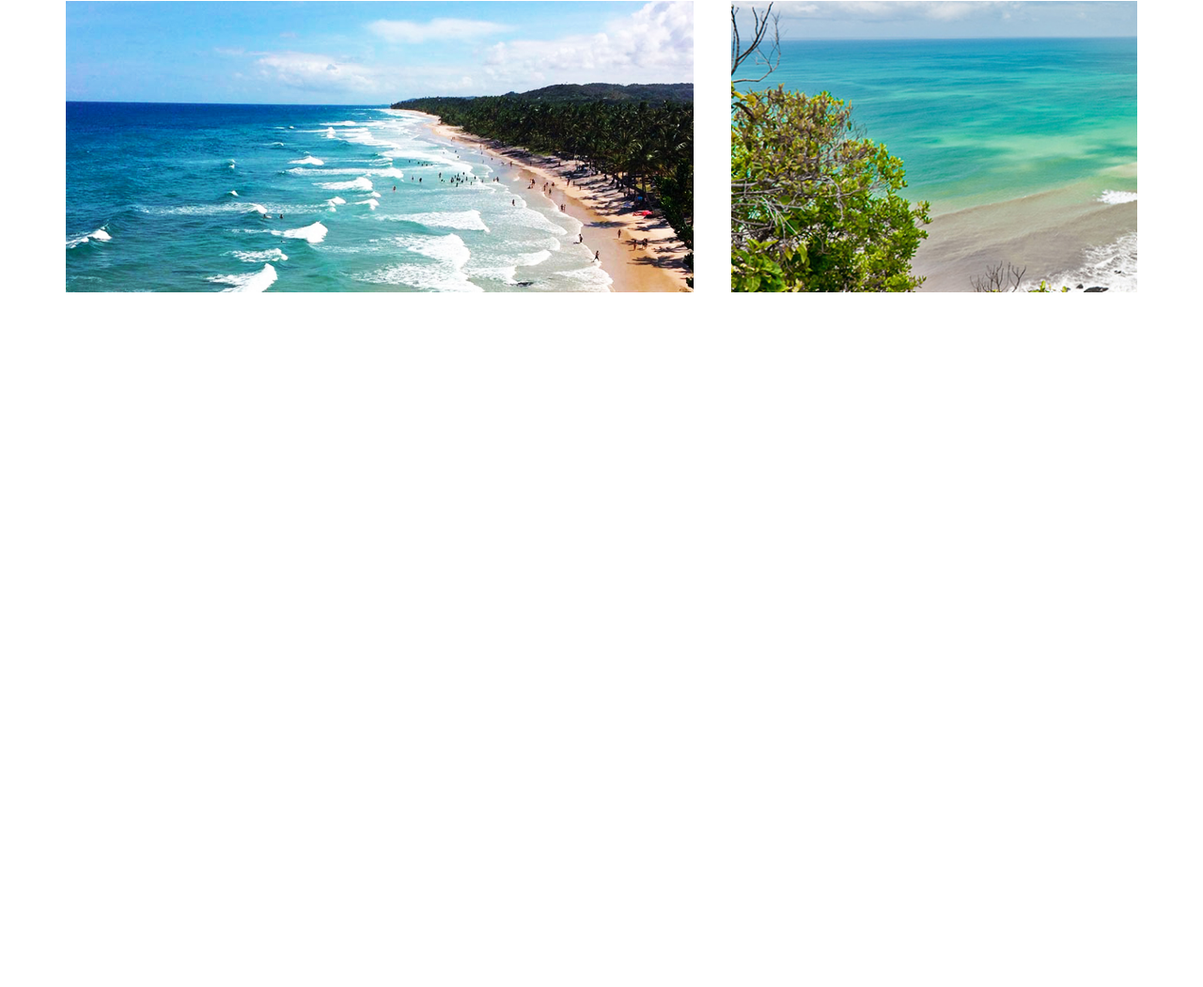
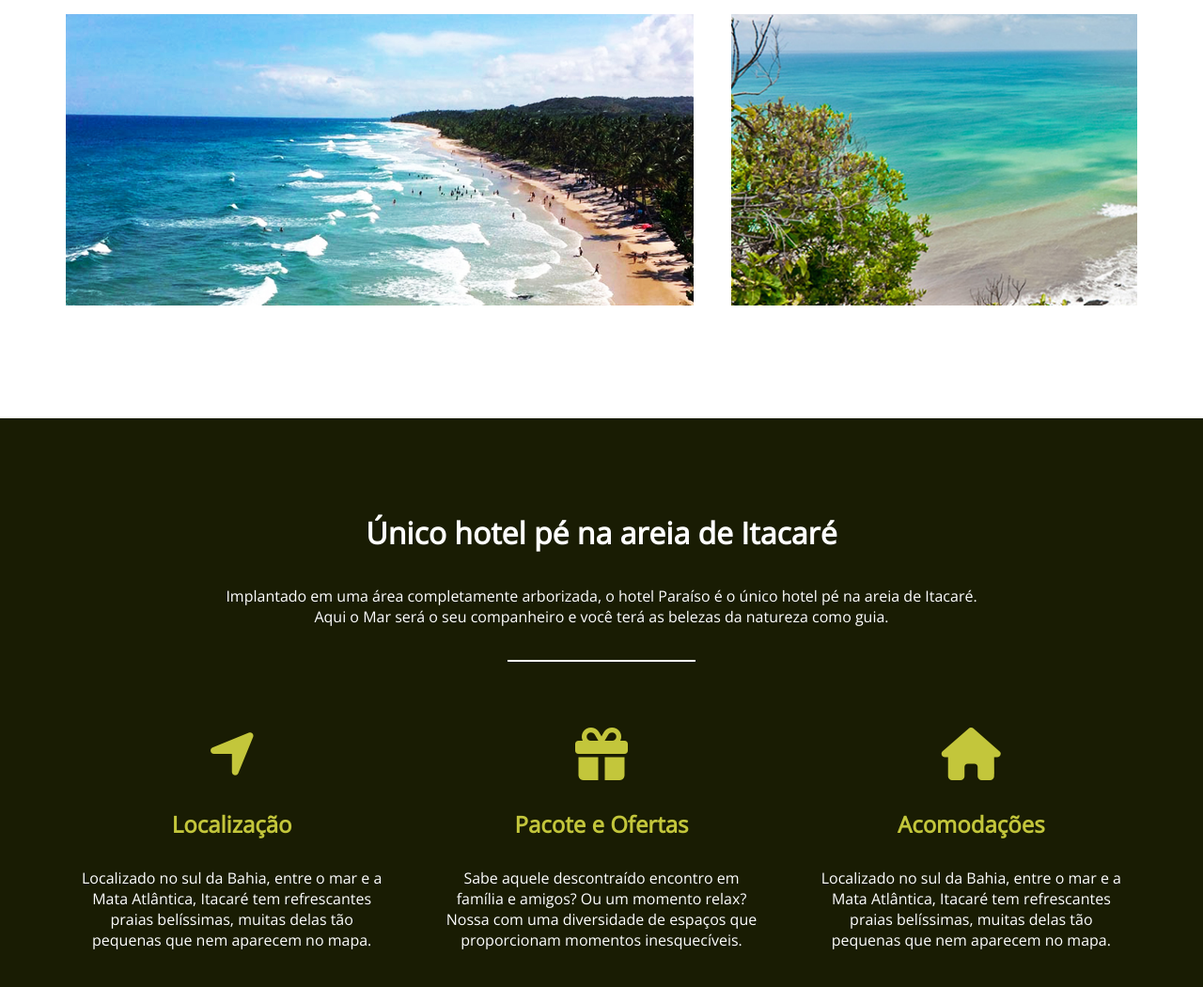
Before and after one commit to pfabricio555/Hotel-Paraiso, a plain HTML site: page index.html in a window 1280 px wide. Shown: the part 1484-2534 px from the top of the page at 94% size. Before the commit the page ends 1915 px from the top, so only its background shows below. Drawn offline with nearby package versions, Linux system fonts and the light colour scheme.

Commit message:
Trabalhando com grid columns, adicionando sessão de caracteristicas do hotel

```diff
--- a/css/style.css
+++ b/css/style.css
@@ -1,5 +1,5 @@
 /* RESET */
-*{margin: 0; padding: 0; font-size: 100%; box-sizing: border-box; font-family: 'Opens sans', sans-serif;}
+*{margin: 0; padding: 0; font-size: 100%; box-sizing: border-box; font-family: 'Open sans', sans-serif;}
 nav,ul{list-style: none;}
 a{text-decoration: none; cursor: pointer; opacity: 0.9;}
 a:hover{opacity: 1;}
@@ -66,7 +66,7 @@ header li:last-child{margin-right: 0;}
     align-items: center;
     padding: 100px 50px;
 }
-.conheca-o-hotel h3 {font-size: 2rem; margin-bottom: 35px; color: #191c03;}
+.conheca-o-hotel h3 {font-size: 2rem; margin-bottom: 35px; color: #191c03; text-align: center;}
 .conheca-o-hotel p {max-width: 800px; margin-bottom: 35px; color: #191c03; text-align: center;}
 .conheca-o-hotel hr {width: 200px; height: 2px; background-color: #191c03; margin-bottom: 70px; border: none;}
 .conheca-o-hotel .grid {width: 100%; display: flex; flex-wrap: wrap;}
@@ -76,3 +76,55 @@ header li:last-child{margin-right: 0;}
 @media (max-width: 700px){
    .conheca-o-hotel .grid li.small, .conheca-o-hotel .grid li.large{flex-basis: 100%;}
 }
+
+/* CARACTERISTICAS */
+.caracteristicas{
+    display: flex;
+    flex-direction: column;
+    align-items: center;
+    padding: 100px 50px;
+    background-color: #191c03;
+}
+.caracteristicas h3 {
+    font-size: 2rem;
+    margin-bottom: 35px;
+    color: #fff;
+    text-align: center;
+}
+.caracteristicas p {
+    max-width: 800px;
+    margin-bottom: 35px;
+    color: #fff;
+    text-align: center;
+}
+.caracteristicas hr {
+    width: 200px;
+    height: 2px;
+    background-color: #fff;
+    margin-bottom: 70px;
+    border: none;
+}
+.caracteristicas .grid {
+    width: 100%;
+    display: flex;
+}
+.caracteristicas .grid li {
+    padding: 0 30px;
+    text-align: center;
+}
+.caracteristicas .grid li i {
+    color: #c3c63b;
+    font-size: 3.5rem;
+    margin-bottom: 30px;
+}
+.caracteristicas .grid li h4 {
+    font-size: 1.5rem;
+    color: #c3c63b;
+    margin-bottom: 30px;
+}
+.caracteristicas .grid li p{
+    color: #fff;
+}
+@media (max-width: 850px){
+   .caracteristicas .grid{flex-direction: column;}
+}
--- a/index.html
+++ b/index.html
@@ -31,7 +31,7 @@
     </section>
 
     <section class="conheca-o-hotel">
-        <h3>Conheça o Hotel Paraíso</h3>
+        <h3>Conheça o Hotel Paraíso!</h3>
         <p>Feche os olhos e imagine o paraíso. Um lugar no meio da mata atlântica e banhado pelo mar, onde você encontra paz, tranquilidade, conforto e comodidade.</p>
         <hr>
         <ul class="grid">
@@ -42,6 +42,30 @@
         </ul>
     </section>
 
+    <section class="caracteristicas">
+        <h3>Único hotel pé na areia de Itacaré</h3>
+        <p>Implantado em uma área completamente arborizada, o hotel Paraíso é o único hotel pé na areia de Itacaré. Aqui o Mar será o seu companheiro e você terá as belezas da natureza como guia.</p>
+        <hr>
+        <ul class="grid">
+            <li>
+              <i class="fas fa-location-arrow"></i>
+              <h4>Localização</h4>
+              <p>Localizado no sul da Bahia, entre o mar e a Mata Atlântica, Itacaré tem refrescantes praias belíssimas, muitas delas tão pequenas que nem aparecem no mapa.</p>
+            </li>
+
+            <li>
+              <i class="fas fa-gift"></i>
+              <h4>Pacote e Ofertas</h4>
+              <p>Sabe aquele descontraído encontro em família e amigos? Ou um momento relax? Nossa com uma diversidade de espaços que proporcionam momentos inesquecíveis.</p>
+            </li>
+
+            <li>
+              <i class="fas fa-home"></i>
+              <h4>Acomodações</h4>
+              <p>Localizado no sul da Bahia, entre o mar e a Mata Atlântica, Itacaré tem refrescantes praias belíssimas, muitas delas tão pequenas que nem aparecem no mapa.</p>
+            </li>
+        </ul>
+    </section>
 </body>
 
 </html>
```
